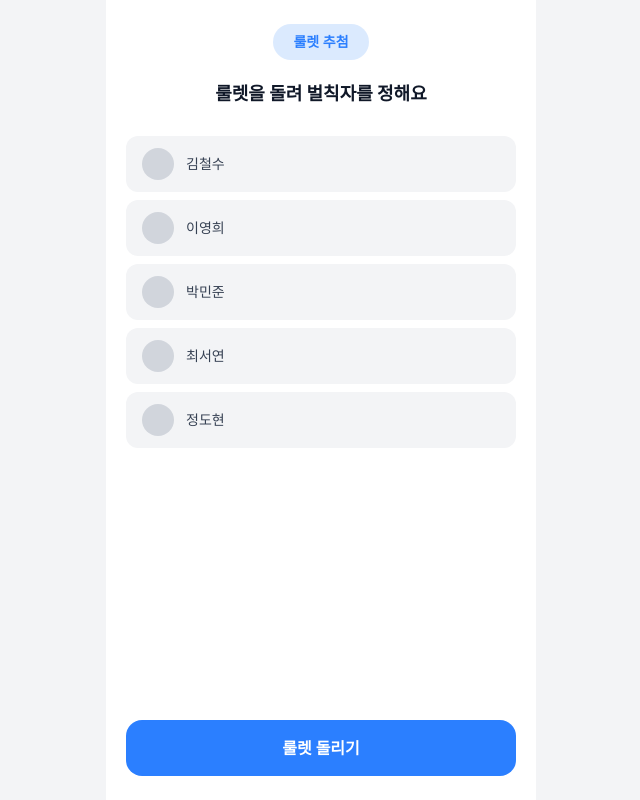
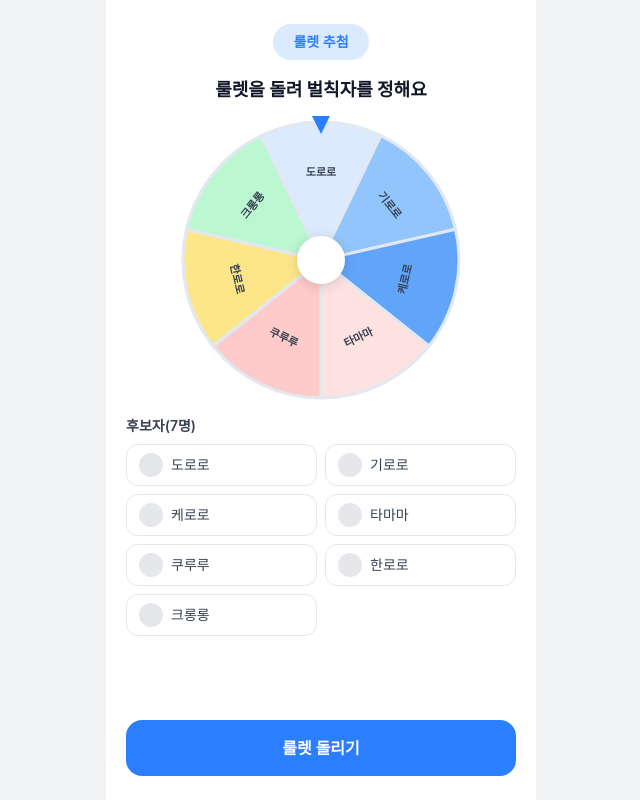
Before and after one commit to 10th-UMC-Hackathon-A/Frontend, a React (Vite) app in the folder hackathon_a_frontend/: page /roulette in a window 1280 px wide. Shown: the whole page, without its empty margins (319-959 px from the left). Built offline with nearby package versions, Linux system fonts and the light colour scheme.

Commit message:
feat: 룰렛 페이지 구현

```diff
--- a/hackathon_a_frontend/src/pages/LadderPage.tsx
+++ b/hackathon_a_frontend/src/pages/LadderPage.tsx
@@ -2,17 +2,8 @@
 import { useEffect, useRef, useState } from 'react';
 import { useNavigate } from 'react-router-dom';
 import { generateLadder, tracePath, type LadderData, type PathPoint } from '../utils/ladder';
-import { useRoomStore } from '../store/roomStore';
-import { useGameStore } from '../store/gameStore';
 
 const ROW_COUNT = 6;
-const DUMMY_PARTICIPANTS = [
-  { id: 'd1', nickname: '김철수' },
-  { id: 'd2', nickname: '이영희' },
-  { id: 'd3', nickname: '박민준' },
-  { id: 'd4', nickname: '최서연' },
-];
-const DUMMY_MISSIONS = ['에어컨 1도 조절하기', '팔굽혀펴기 10개', '노래 한 소절 부르기'];
 
 interface Props {
   participantCount?: number;
@@ -65,7 +56,7 @@ export default function LadderPage({ participantCount = 4 }: Props) {
       ctx.moveTo(x, padY);
       ctx.lineTo(x, padY + ROW_COUNT * rowGap);
       ctx.strokeStyle = '#d1d5db';
-      ctx.lineWidth = 3;
+      ctx.lineWidth = 7;
       ctx.lineCap = 'round';
       ctx.stroke();
     }
@@ -78,7 +69,7 @@ export default function LadderPage({ participantCount = 4 }: Props) {
       ctx.moveTo(x1, y);
       ctx.lineTo(x2, y);
       ctx.strokeStyle = '#d1d5db';
-      ctx.lineWidth = 3;
+      ctx.lineWidth = 7;
       ctx.lineCap = 'round';
       ctx.stroke();
     }
@@ -91,7 +82,7 @@ export default function LadderPage({ participantCount = 4 }: Props) {
 
       ctx.beginPath();
       ctx.strokeStyle = '#3b82f6';
-      ctx.lineWidth = 4;
+      ctx.lineWidth = 7;
       ctx.lineCap = 'round';
       ctx.lineJoin = 'round';
       ctx.moveTo(points[0].x, points[0].y);
@@ -124,14 +115,6 @@ export default function LadderPage({ participantCount = 4 }: Props) {
     observer.observe(container);
     return () => observer.disconnect();
   }, []);
-
-  const { participants } = useRoomStore();
-  const { setLoser, setPunishment, loserNickname } = useGameStore();
-
-  const pool =
-    participants.length > 0
-      ? participants.map((p) => ({ id: p.id, nickname: p.nickname }))
-      : DUMMY_PARTICIPANTS;
 
   const handleStart = () => {
     if (isAnimating) return;
@@ -232,11 +215,11 @@ export default function LadderPage({ participantCount = 4 }: Props) {
 
         <div className="w-full bg-gray-100 rounded-2xl p-4 flex flex-col gap-3 flex-1">
           {/* 상단: 결과 (꽝/당첨) */}
-          <div className="flex justify-between px-3.5">
+          <div className="flex justify-between">
             {ladder.results.map((r, i) => (
               <div
                 key={i}
-                className={`px-3 py-1 rounded-lg text-sm font-semibold
+                className={`flex h-7.5 w-16 items-center justify-center rounded-lg text-sm font-semibold
                   ${r === '당첨' ? 'bg-blue-400 text-white' : 'bg-gray-300 text-gray-500'}`}
               >
                 {r}
@@ -275,7 +258,7 @@ export default function LadderPage({ participantCount = 4 }: Props) {
         disabled={isAnimating}
         className="w-full bg-blue-500 text-white py-4 rounded-2xl text-base font-semibold disabled:bg-gray-200 disabled:text-gray-400 transition mt-4"
       >
-        {animDone ? '다시 하기' : '사다리 타기'}
+        사다리 타기
       </button>
     </div>
   );
--- a/hackathon_a_frontend/src/pages/RoulettePage.tsx
+++ b/hackathon_a_frontend/src/pages/RoulettePage.tsx
@@ -1,113 +1,109 @@
-import { useState, useEffect, useRef } from 'react';
+// src/pages/RoulettePage.tsx
+import { useState } from 'react';
 import { useNavigate } from 'react-router-dom';
-import { useRoomStore } from '../store/roomStore';
-import { useGameStore } from '../store/gameStore';
+import { calculateRouletteRotation, getRandomSpinDuration } from '../utils/roulette';
 
-const DUMMY_PARTICIPANTS = [
-  { id: 'd1', nickname: '김철수' },
-  { id: 'd2', nickname: '이영희' },
-  { id: 'd3', nickname: '박민준' },
-  { id: 'd4', nickname: '최서연' },
-  { id: 'd5', nickname: '정도현' },
+const SECTOR_COLORS = [
+  '#DBEAFE', '#93C5FD', '#60A5FA', '#FEE2E2',
+  '#FECACA', '#FDE68A', '#BBF7D0', '#DFDBFE',
 ];
 
-const DUMMY_MISSIONS = ['에어컨 1도 조절하기', '팔굽혀펴기 10개', '노래 한 소절 부르기'];
+// TODO: useRoomStore로 교체
+const DUMMY_PARTICIPANTS = [
+  '도로로', '기로로', '케로로', '타마마',
+  '쿠루루', '한로로', '크롱롱', '도로로2',
+];
 
-const SPIN_DURATION = 3000;
+interface Props {
+  participantCount?: number;
+}
 
-export default function RoulettePage() {
+export default function RoulettePage({ participantCount = 7 }: Props) {
+  const count = Math.min(participantCount, 8);
+  const navigate = useNavigate();
+  const participants = DUMMY_PARTICIPANTS.slice(0, count);
+
+  const [rotation, setRotation] = useState(0);
+  const [spinDuration, setSpinDuration] = useState(3000);
   const [isSpinning, setIsSpinning] = useState(false);
-  const [highlightIndex, setHighlightIndex] = useState<number | null>(null);
-  const [isResult, setIsResult] = useState(false);
-  const navigate = useNavigate();
-
-  const { participants } = useRoomStore();
-  const { setLoser, setPunishment, loserNickname } = useGameStore();
-
-  const pool =
-    participants.length > 0
-      ? participants.map((p) => ({ id: p.id, nickname: p.nickname }))
-      : DUMMY_PARTICIPANTS;
-
-  const intervalRef = useRef<ReturnType<typeof setInterval> | null>(null);
+  const [winnerIdx, setWinnerIdx] = useState<number | null>(null);
+  const [showResult, setShowResult] = useState(false);
 
   const handleSpin = () => {
     if (isSpinning) return;
+
+    const selectedIdx = Math.floor(Math.random() * count);
+    const duration = getRandomSpinDuration();
+    const targetRotation = rotation + calculateRouletteRotation(selectedIdx, count);
+
+    setSpinDuration(duration);
+    setRotation(targetRotation);
     setIsSpinning(true);
+    setWinnerIdx(null);
+    setShowResult(false);
 
-    // eslint-disable-next-line react-hooks/purity
-    const loserIdx = Math.floor(Math.random() * pool.length);
-    const loser = pool[loserIdx];
-    // eslint-disable-next-line react-hooks/purity
-    const mission = DUMMY_MISSIONS[Math.floor(Math.random() * DUMMY_MISSIONS.length)];
-
-    let speed = 80;
-    let elapsed = 0;
-    let current = 0;
-
-    const tick = () => {
-      current = (current + 1) % pool.length;
-      setHighlightIndex(current);
-      elapsed += speed;
-
-      if (elapsed >= SPIN_DURATION - 500) {
-        speed = Math.min(speed + 40, 400);
-      }
-
-      if (elapsed >= SPIN_DURATION) {
-        if (intervalRef.current) clearInterval(intervalRef.current);
-        setHighlightIndex(loserIdx);
-        setLoser(loser.id, loser.nickname);
-        setPunishment(mission);
     setTimeout(() => {
       setIsSpinning(false);
-          setIsResult(true);
-        }, 800);
-        return;
-      }
-
-      if (intervalRef.current) clearInterval(intervalRef.current);
-      intervalRef.current = setTimeout(tick, speed);
+      setWinnerIdx(selectedIdx);
+      setTimeout(() => setShowResult(true), 600);
+    }, duration);
   };
 
-    intervalRef.current = setTimeout(tick, speed);
+  // SVG wheel
+  const SIZE = 280;
+  const CX = SIZE / 2;
+  const CY = SIZE / 2;
+  const R = SIZE / 2 - 2;
+  const sectorAngle = 360 / count;
+  const toRad = (deg: number) => (deg * Math.PI) / 180;
+
+  const getSectorPath = (index: number): string => {
+    const startRad = toRad(-90 + index * sectorAngle - sectorAngle / 2);
+    const endRad = toRad(-90 + index * sectorAngle + sectorAngle / 2);
+    const x1 = CX + R * Math.cos(startRad);
+    const y1 = CY + R * Math.sin(startRad);
+    const x2 = CX + R * Math.cos(endRad);
+    const y2 = CY + R * Math.sin(endRad);
+    const largeArc = sectorAngle > 180 ? 1 : 0;
+    return `M ${CX} ${CY} L ${x1} ${y1} A ${R} ${R} 0 ${largeArc} 1 ${x2} ${y2} Z`;
   };
 
-  useEffect(() => {
-    return () => {
-      if (intervalRef.current) clearInterval(intervalRef.current);
+  const getTextTransform = (index: number): string => {
+    const angle = -90 + index * sectorAngle;
+    const textR = R * 0.63;
+    const tx = CX + textR * Math.cos(toRad(angle));
+    const ty = CY + textR * Math.sin(toRad(angle));
+    // 하단 섹터는 텍스트 뒤집기
+    const base = angle + 90;
+    const textRotation = angle > 0 && angle < 180 ? base + 180 : base;
+    return `translate(${tx}, ${ty}) rotate(${textRotation})`;
   };
-  }, []);
 
-  if (isResult) {
+  const fontSize = count <= 4 ? 14 : count <= 6 ? 12 : 11;
+
+  if (showResult && winnerIdx !== null) {
     return (
       <div className="flex flex-col flex-1 gap-6">
         <div className="flex justify-center">
           <div className="bg-blue-100 text-blue-500 text-sm font-semibold px-5 py-2 rounded-full">
-            룰렛 결과
+            투표 결과
           </div>
         </div>
-
         <p className="text-center text-sm text-gray-400">두구두구... 벌칙자는?</p>
-
         <div className="relative bg-blue-500 rounded-2xl p-6 flex flex-col items-center gap-2">
-          <span className="absolute top-4 right-4 text-white font-bold text-lg">
-            {pool.length}
-          </span>
+          <span className="absolute top-4 right-4 text-white font-bold text-lg">{count}</span>
           <div className="w-20 h-20 bg-gray-200 rounded-full" />
-          <p className="text-2xl font-black text-white mt-1">{loserNickname}</p>
+          <p className="text-2xl font-black text-white mt-1">{participants[winnerIdx]}</p>
           <p className="text-white font-semibold">당첨!</p>
           <p className="text-blue-200 text-sm">룰렛 결과로 선정되었어요</p>
         </div>
-
         <div className="flex flex-col items-center gap-3 mt-2">
           <p className="text-base font-semibold text-gray-800">다음 화면에서 미션을 확인하세요</p>
           <div className="w-24 h-24 bg-gray-200 rounded-xl" />
         </div>
-
         <button
           onClick={() => navigate('/final')}
-          className="w-full bg-blue-500 text-white py-4 rounded-2xl text-base font-semibold mt-auto cursor-pointer hover:bg-blue-400 transition-colors"
+          className="w-full bg-blue-500 text-white py-4 rounded-2xl text-base font-semibold mt-auto"
         >
           미션 확인하기
         </button>
@@ -116,33 +112,88 @@ export default function RoulettePage() {
   }
 
   return (
-    <div className="flex flex-col flex-1 justify-between">
-      <div className="flex flex-col items-center gap-5">
+    <div className="flex flex-col flex-1 justify-between overflow-hidden">
+      <div className="flex flex-col items-center gap-4 flex-1 overflow-y-auto overflow-x-hidden">
         <div className="bg-blue-100 text-blue-500 text-sm font-semibold px-5 py-2 rounded-full">
           룰렛 추첨
         </div>
         <p className="text-lg font-bold text-gray-900">룰렛을 돌려 벌칙자를 정해요</p>
 
-        <ul className="w-full flex flex-col gap-2 list-none p-0 mt-2">
-          {pool.map((p, idx) => (
-            <li
-              key={p.id}
-              className={[
-                'flex items-center gap-3 rounded-xl px-4 py-3 transition-all duration-100',
-                highlightIndex === idx
-                  ? 'bg-blue-500 text-white scale-[1.02]'
-                  : 'bg-gray-100 text-gray-700',
-              ].join(' ')}
+        {/* 룰렛 휠 */}
+        <div className="relative flex items-center justify-center">
+          {/* 포인터 */}
+          <div className="absolute -top-1 left-1/2 -translate-x-1/2 z-10 pointer-events-none">
+            <div className="w-0 h-0
+              border-l-[9px] border-l-transparent
+              border-r-[9px] border-r-transparent
+              border-t-[18px] border-t-blue-500"
+            />
+          </div>
+
+          <svg
+            width={SIZE}
+            height={SIZE}
+            style={{
+              transform: `rotate(${rotation}deg)`,
+              transition: isSpinning
+                ? `transform ${spinDuration}ms cubic-bezier(0.17, 0.67, 0.12, 0.99)`
+                : 'none',
+            }}
           >
+            {participants.map((name, i) => (
+              <g key={i}>
+                <path
+                  d={getSectorPath(i)}
+                  fill={SECTOR_COLORS[i % SECTOR_COLORS.length]}
+                  stroke="#E2E8F0"
+                  strokeWidth={3}
+                />
+                <text
+                  transform={getTextTransform(i)}
+                  textAnchor="middle"
+                  dominantBaseline="middle"
+                  fontSize={fontSize}
+                  fontWeight="600"
+                  fill="#374151"
+                >
+                  {name}
+                </text>
+              </g>
+            ))}
+            {/* 중앙 원 */}
+            <circle
+              cx={CX}
+              cy={CY}
+              r={24}
+              fill="white"
+              filter="drop-shadow(0 2px 6px rgba(0,0,0,0.15))"
+            />
+          </svg>
+        </div>
+
+        {/* 후보자 목록 */}
+        <div className="w-full">
+          <p className="text-sm font-semibold text-gray-700 mb-2">후보자({count}명)</p>
+          <div className="grid grid-cols-2 gap-2">
+            {participants.map((name, i) => (
               <div
-                className={`w-8 h-8 rounded-full flex-shrink-0 ${
-                  highlightIndex === idx ? 'bg-white/30' : 'bg-gray-300'
-                }`}
+                key={i}
+                className={`flex items-center gap-2 px-3 py-2 rounded-xl border
+                  ${!isSpinning && winnerIdx === i
+                    ? 'bg-blue-50 border-blue-300'
+                    : 'bg-white border-gray-200'}`}
+              >
+                <div className={`w-6 h-6 rounded-full flex-shrink-0
+                  ${!isSpinning && winnerIdx === i ? 'bg-blue-400' : 'bg-gray-200'}`}
                 />
-              <span className="text-sm font-medium">{p.nickname}</span>
-            </li>
+                <span className={`text-sm font-medium truncate
+                  ${!isSpinning && winnerIdx === i ? 'text-blue-600' : 'text-gray-700'}`}>
+                  {name}
+                </span>
+              </div>
             ))}
-        </ul>
+          </div>
+        </div>
       </div>
 
       <button
@@ -150,7 +201,7 @@ export default function RoulettePage() {
         disabled={isSpinning}
         className="w-full bg-blue-500 text-white py-4 rounded-2xl text-base font-semibold disabled:bg-gray-200 disabled:text-gray-400 transition mt-4"
       >
-        {isSpinning ? '돌리는 중...' : '룰렛 돌리기'}
+        룰렛 돌리기
       </button>
     </div>
   );
```
Lines whose indentation alone changed are shown as unchanged.
